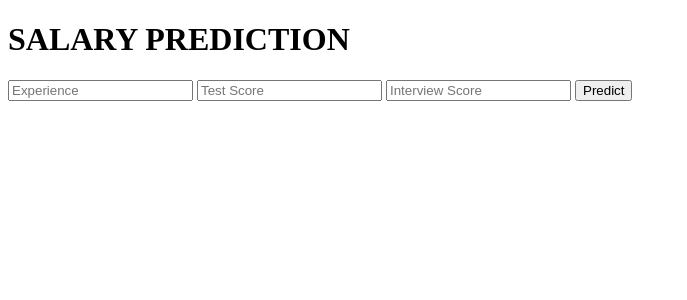
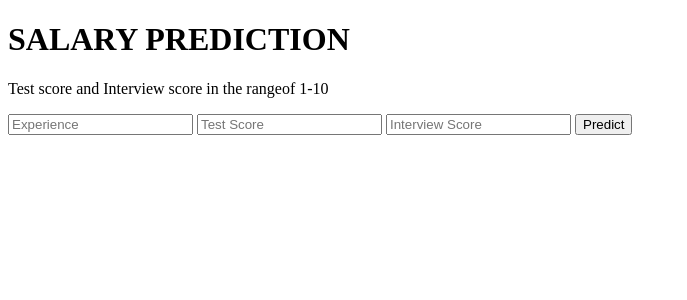
Before and after one commit to technofreak98/Salary-Prediction-API, a Flask app: page / in a window 1280 px wide. Shown: the top 300 px of the page, without its empty margins (0-687 px from the left). Run offline with Flask 2, Linux system fonts and the light colour scheme; parts of the project's set-up code (start-up, migrations or seed data) failed here and were passed over.

Commit message:
Update index.html

```diff
--- a/templates/index.html
+++ b/templates/index.html
@@ -14,7 +14,7 @@
 <body>
  <div class="login">
 	<h1>SALARY PREDICTION</h1>
-
+	 <p> Test score and Interview score in the rangeof 1-10 </p>
      <!-- Main Input For Receiving Query to our ML -->
     <form action="{{ url_for('predict')}}"method="post">
     	<input type="text" name="experience" placeholder="Experience" required="required" />
```
